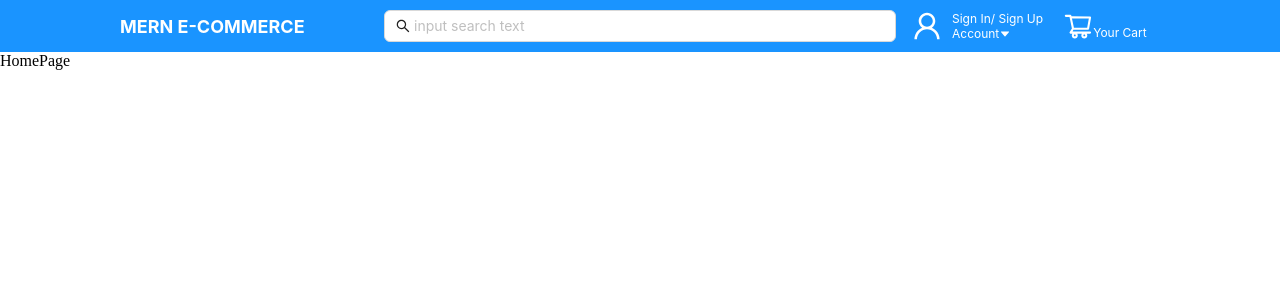
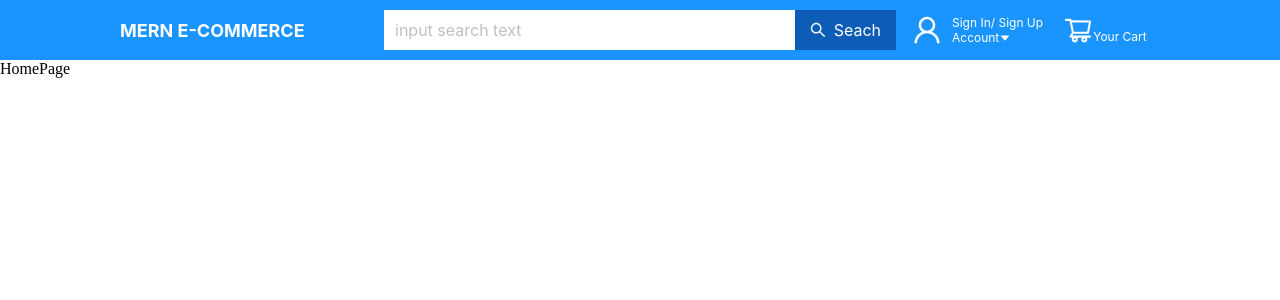
Before and after one commit to pcltuan7103/MERN-Ecommerce, a React (Create React App) app: page / in a window 1280 px wide. Shown: the top 300 px of the page. Built offline with nearby package versions, Linux system fonts and the light colour scheme; the HTML template or start-up script is replaced by a standard one.

Commit message:
Update UI Header

```diff
--- /dev/null
+++ b/src/components/ButtonInputSearch/ButtonInputSearch.jsx
@@ -0,0 +1,31 @@
+import React from 'react'
+import {Input, Button} from 'antd'
+import {SearchOutlined} from '@ant-design/icons'
+
+const ButtonInputSearch = (props) => {
+    const {size, placeholder, textButton, bordered,
+        backgroundColorInput = '#fff',
+        backgroundColorButton = 'rgb(13, 92, 182',
+        colorTextButton = '#fff'} = props
+    return (
+        <div style={{display: 'flex', background: '#fff'}}>
+            <Input
+                size={size}
+                placeholder={placeholder}
+                bordered={bordered}
+                style={{backgroundColor: backgroundColorInput}}/>
+            <Button
+                size={size}
+                bordered={bordered}
+                style={{backgroundColor: backgroundColorButton, border: !bordered && 'none', borderRadius: '0px'}}
+                icon={<SearchOutlined style={{color: colorTextButton}}/>}
+                >
+                <span style={{color: colorTextButton}}>
+                    {textButton}
+                </span>
+            </Button>
+        </div>
+    )
+}
+
+export default ButtonInputSearch
--- a/src/components/HeaderComponent/HeaderComponent.jsx
+++ b/src/components/HeaderComponent/HeaderComponent.jsx
@@ -1,8 +1,8 @@
 import React from 'react'
 import {Col} from 'antd'
 import { WrapperContextAccount, WrapperContextHeader, WrapperHeader, WrapperHeaderAccount } from './style'
-import Search from 'antd/lib/transfer/search'
 import {UserOutlined, CaretDownOutlined, ShoppingCartOutlined} from '@ant-design/icons'
+import ButtonInputSearch from '../ButtonInputSearch/ButtonInputSearch'
 
 export default function HeaderComponent() {
   return (
@@ -12,9 +12,13 @@ export default function HeaderComponent() {
           <WrapperContextHeader>MERN E-COMMERCE</WrapperContextHeader>
         </Col>
         <Col span={12}>
-          <Search placeholder="input search text" enterButton />
+          <ButtonInputSearch
+            size="large"
+            placeholder="input search text"
+            textButton="Seach"
+            bordered={false} />
         </Col>
-        <Col span={6} style={{display: 'flex', gap: '20px'}}>
+        <Col span={6} style={{display: 'flex', gap: '20px', alignItems: 'center'}}>
           <WrapperHeaderAccount>
             <UserOutlined style={{fontSize: '30px'}}/>
             <WrapperContextAccount>
```
